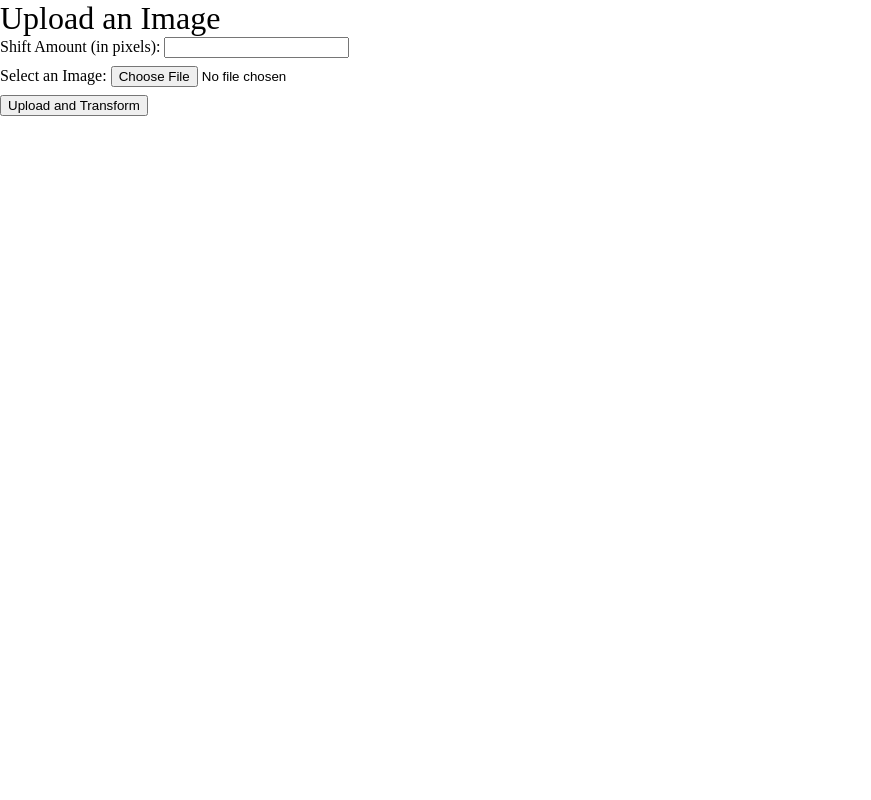
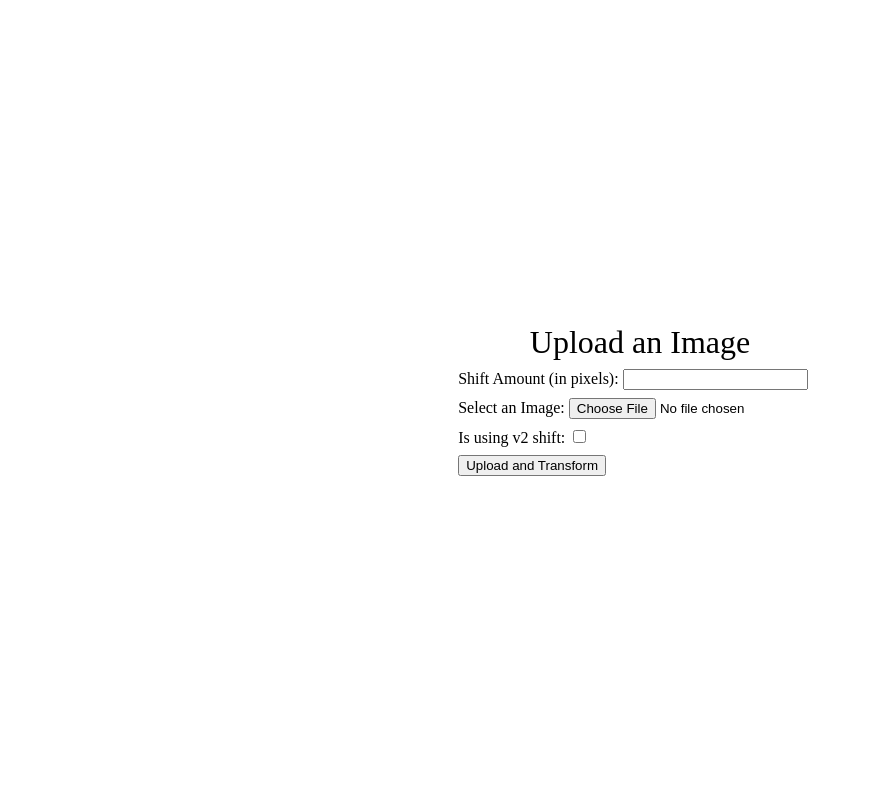
Before and after one commit to Hachi-Roku/python-sandbox, a FastAPI app: page /upload-image in a window 1280 px wide. Shown: the whole page, without its empty margins (0-871 px from the left). Run offline with FastAPI, Linux system fonts and the light colour scheme.

Commit message:
feat: add one more shift version

```diff
--- a/src/routes/upload.py
+++ b/src/routes/upload.py
@@ -21,13 +21,16 @@ async def upload_page(request: Request):
     return templates.TemplateResponse("upload.html", {"request": request})
 
 @upload_router.post("/processed-image", response_class=HTMLResponse)
-async def processed_image(request: Request, file: UploadFile, shift: int = Form(...)):
+async def processed_image(request: Request, file: UploadFile, shift: int = Form(...), is_v2: bool = Form(False)):
     # Open the image
     image = Image.open(file.file)
     image_np = np.array(image)
 
-    # Apply the shift to the image
-    processed_image = apply_shift(image_np, shift)
+    # Apply the selected version of the shift
+    if is_v2:
+        processed_image = apply_shift_v2(image_np, shift)
+    else:
+        processed_image = apply_shift(image_np, shift)
 
     # Save the processed image to a BytesIO buffer
     buffered = io.BytesIO()
@@ -102,6 +105,63 @@ def apply_shift(image_np, shift):
 
     return image_np
 
+def apply_shift_v2(image_np, shift):
+    h, w, _ = image_np.shape
+
+    # Iterate over layers, starting from the outermost rectangle and working inward
+    for layer in range(0, min(h, w) // 2, shift):
+        # Define the boundaries of the current layer with the thickness equal to shift
+        top = layer
+        bottom = h - layer - 1
+        left = layer
+        right = w - layer - 1
+
+        if top + shift >= bottom or left + shift >= right:
+            break
+
+        # Extract the top, right, bottom, and left edges of the layer with thickness equal to shift
+        top_edge = image_np[top:top + shift, left:right + 1].copy()
+        right_edge = image_np[top + shift:bottom + 1 - shift, right:right + shift].copy()
+        bottom_edge = image_np[bottom - shift + 1:bottom + 1, left:right + 1][::-1].copy()
+        left_edge = image_np[top + shift:bottom + 1 - shift, left:left + shift][::-1].copy()
+
+        # Check if any of the edges have a size of zero and skip if necessary
+        if top_edge.size == 0 or right_edge.size == 0 or bottom_edge.size == 0 or left_edge.size == 0:
+            continue
+
+        # Concatenate the edges to form a single array representing the perimeter
+        perimeter = np.concatenate([top_edge.flatten(), right_edge.flatten(), bottom_edge.flatten(), left_edge.flatten()])
+
+        # Choose a random direction for shifting
+        direction = random.choice(["up", "down", "left", "right"])
+
+        # Perform cyclic shift on the perimeter using the specified shift amount
+        if direction in ["up", "left"]:
+            perimeter = np.roll(perimeter, -shift, axis=0)
+        else:  # "down" or "right"
+            perimeter = np.roll(perimeter, shift, axis=0)
+
+        # Split the shifted perimeter back into the four edges
+        top_edge_size = top_edge.size
+        right_edge_size = right_edge.size
+        bottom_edge_size = bottom_edge.size
+        left_edge_size = left_edge.size
+
+        # Ensure reshaping only occurs when the sizes match
+        top_edge_new = perimeter[:top_edge_size].reshape(top_edge.shape)
+        right_edge_new = perimeter[top_edge_size:top_edge_size + right_edge_size].reshape(right_edge.shape)
+        bottom_edge_new = perimeter[top_edge_size + right_edge_size:top_edge_size + right_edge_size + bottom_edge_size][::-1].reshape(bottom_edge.shape)
+        left_edge_new = perimeter[-left_edge_size:][::-1].reshape(left_edge.shape)
+
+        # Reassign the shifted values back to the image
+        image_np[top:top + shift, left:right + 1] = top_edge_new
+        image_np[top + shift:bottom + 1 - shift, right:right + shift] = right_edge_new
+        image_np[bottom - shift + 1:bottom + 1, left:right + 1] = bottom_edge_new
+        image_np[top + shift:bottom + 1 - shift, left:left + shift] = left_edge_new
+
+    return image_np
+
+
 def generate_color_distribution_graph_base64(image_np):
     # Create a figure for the color distribution graph
     plt.figure()
--- a/src/templates/upload.html
+++ b/src/templates/upload.html
@@ -20,6 +20,11 @@
         <input type="file" id="file" name="file" accept="image/*" required />
       </div>
 
+      <div clas="form-group">
+        <label for="is-v2">Is using v2 shift:</label>
+        <input type="checkbox" id="is-v2" name="is_v2" />
+      </div>
+
       <div class="form-action">
         <button type="submit">Upload and Transform</button>
       </div>
--- a/static/styles.css
+++ b/static/styles.css
@@ -38,6 +38,16 @@ img {
   height: auto;
 }
 
+body {
+  height: 100vh;
+  width: 100vw;
+  display: flex;
+  flex-direction: column;
+  justify-content: center;
+  align-items: center;
+  gap: 8px;
+}
+
 .upload-form {
   display: flex;
   flex-direction: column;
```
Also changed, not shown: src/templates/upload-result.html (+4 -0 lines).
